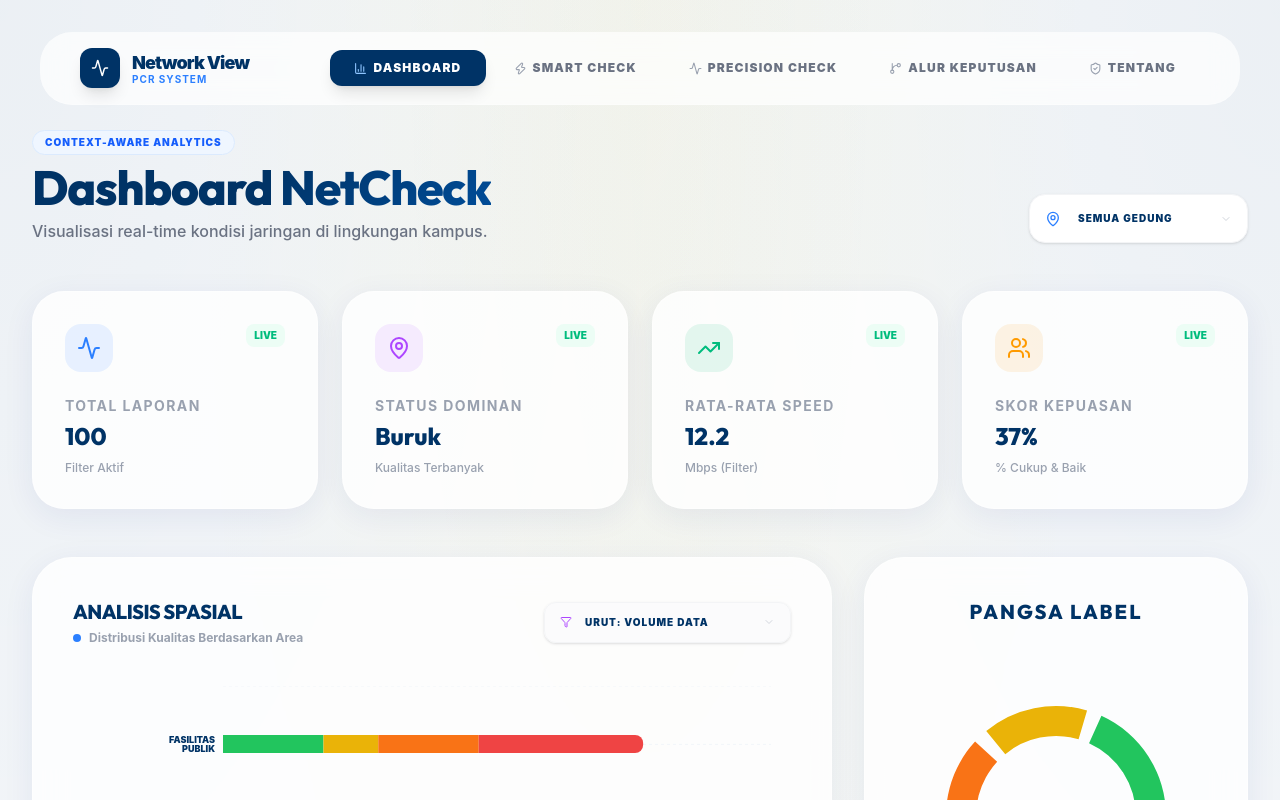
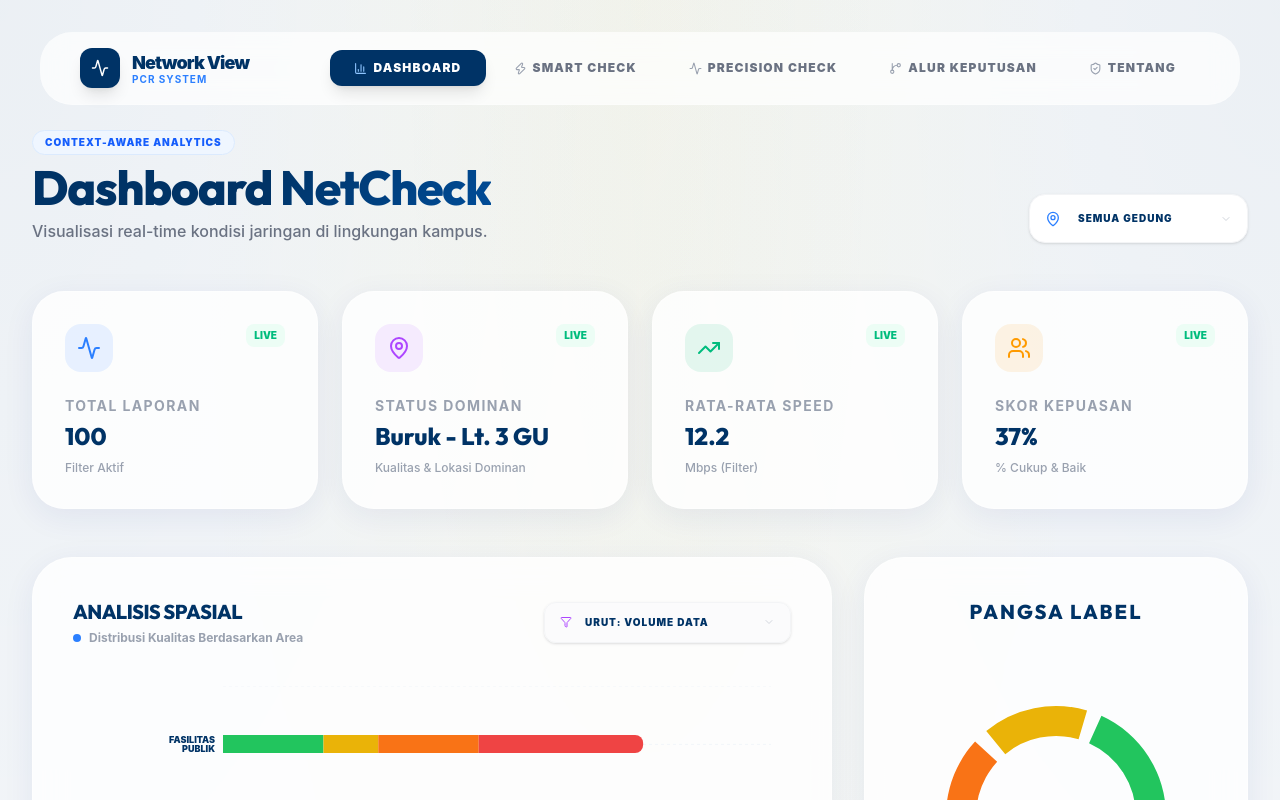
Before and after one commit to Rdevmond/SmartNetPCR, a React (Vite) app: page /dashboard in a window 1280 px wide. Shown: the top 800 px of the page. Built offline with nearby package versions, Linux system fonts and the light colour scheme.

Commit message:
testing 3.1

```diff
--- a/src/pages/Dashboard.jsx
+++ b/src/pages/Dashboard.jsx
@@ -146,7 +146,42 @@ const Dashboard = () => {
         <div className="grid grid-cols-1 sm:grid-cols-2 lg:grid-cols-4 gap-6 mb-12 animate-fade-in delay-200">
           {[
             { label: "Total Laporan", value: stats.total, sub: "Filter Aktif", icon: Activity, color: "text-blue-500", bg: "bg-blue-500/10" },
-            { label: "Status Dominan", value: stats?.total > 0 && stats?.distribution?.length > 0 ? [...stats.distribution].sort((a,b) => b.value - a.value)[0].name : "N/A", sub: "Kualitas Terbanyak", icon: MapPin, color: "text-purple-500", bg: "bg-purple-500/10" },
+            {
+              label: "Status Dominan",
+              value: (() => {
+                if (!filteredData.length || !stats?.distribution?.length) {
+                  return "N/A";
+                }
+
+                // Cari label paling dominan
+                const dominantLabel = [...stats.distribution]
+                  .sort((a, b) => b.value - a.value)[0].name;
+
+                // Ambil data dengan label itu
+                const dominantReports = filteredData.filter(
+                  r => r.label === dominantLabel
+                );
+
+                // Hitung lokasi paling sering muncul
+                const locationCount = {};
+
+                dominantReports.forEach(report => {
+                  const loc = report.location || "Unknown";
+                  locationCount[loc] = (locationCount[loc] || 0) + 1;
+                });
+
+                // Cari lokasi terbanyak
+                const dominantLocation = Object.entries(locationCount)
+                  .sort((a, b) => b[1] - a[1])[0]?.[0];
+
+                return `${dominantLabel} - ${dominantLocation}`;
+              })(),
+
+              sub: "Kualitas & Lokasi Dominan",
+              icon: MapPin,
+              color: "text-purple-500",
+              bg: "bg-purple-500/10"
+            },
             { label: "Rata-rata Speed", value: stats?.avgSpeed?.toFixed(1) || "0", sub: "Mbps (Filter)", icon: TrendingUp, color: "text-emerald-500", bg: "bg-emerald-500/10" },
             { label: "Skor Kepuasan", value: stats?.total > 0 && stats?.distribution ? ((stats.distribution.find(d => d.name === 'Baik')?.value || 0) + (stats.distribution.find(d => d.name === 'Cukup')?.value || 0)) / stats.total * 100 : 0, sub: "% Cukup & Baik", icon: Users, color: "text-amber-500", bg: "bg-amber-500/10", isPercent: true }
           ].map((item, i) => (
@@ -204,10 +239,10 @@ const Dashboard = () => {
                     axisLine={false}
                     tickLine={false}
                     width={110}
-                       tick={{fontSize: 9, fontWeight: 900, fill: '#003366'}}
+                    tick={{ fontSize: 9, fontWeight: 900, fill: '#003366' }}
                     style={{ textTransform: 'uppercase' }}
                   />
-                    <Tooltip cursor={{fill: 'transparent'}} contentStyle={{ borderRadius: '16px', border: 'none', boxShadow: '0 10px 15px -3px rgba(0, 0, 0, 0.1)' }} />
+                  <Tooltip cursor={{ fill: 'transparent' }} contentStyle={{ borderRadius: '16px', border: 'none', boxShadow: '0 10px 15px -3px rgba(0, 0, 0, 0.1)' }} />
                   <Bar dataKey="baik" stackId="a" fill={COLORS['Baik']} barSize={18} />
                   <Bar dataKey="cukup" stackId="a" fill={COLORS['Cukup']} />
                   <Bar dataKey="buruk" stackId="a" fill={COLORS['Buruk']} />
@@ -235,7 +270,7 @@ const Dashboard = () => {
               {stats.distribution.map((entry, i) => (
                 <div key={i} className="flex items-center justify-between">
                   <div className="flex items-center space-x-3">
-                         <div className="w-3 h-3 rounded-full" style={{backgroundColor: COLORS[entry.name]}}></div>
+                    <div className="w-3 h-3 rounded-full" style={{ backgroundColor: COLORS[entry.name] }}></div>
                     <span className="text-[10px] font-black text-gray-400 uppercase">{entry.name}</span>
                   </div>
                   <span className="text-sm font-black text-[#003366]">{stats.total > 0 ? ((entry.value / stats.total) * 100).toFixed(1) : '0'}%</span>
--- a/src/utils/constants.js
+++ b/src/utils/constants.js
@@ -5,7 +5,7 @@ export const BUILDING_CATEGORIES = {
     'Kantin',
     'Masjid',
     'Perpustakaan',
-    'Area Parkir',
+    'Area Parkir/Lapangan',
     'GOR',
     'Amphi Teater Dalam',
     'Workshop Mesin',
--- a/src/utils/decisionLogic.js
+++ b/src/utils/decisionLogic.js
@@ -15,7 +15,7 @@
 export const ACTIVITIES = {
   "browsing": { demand: 1.5, label: "Browsing Umum" },
   "streaming": { demand: 4.5, label: "Streaming Video" },
-  "meeting": { demand: 4, label: "Video Conference/Meeting" },
+  "meeting": { demand: 4, label: "OnlineMeeting" },
   "social": { demand: 2, label: "Social Media" },
   "gaming": { demand: 2.5, label: "Online Gaming" },
   "download": { demand: 8, label: "Download File Besar" }
```
Lines whose indentation alone changed are shown as unchanged.
